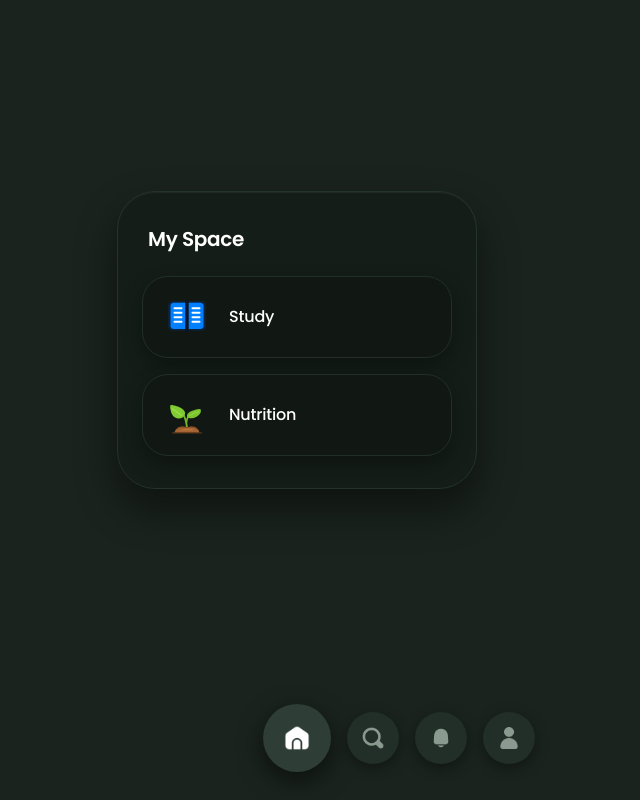
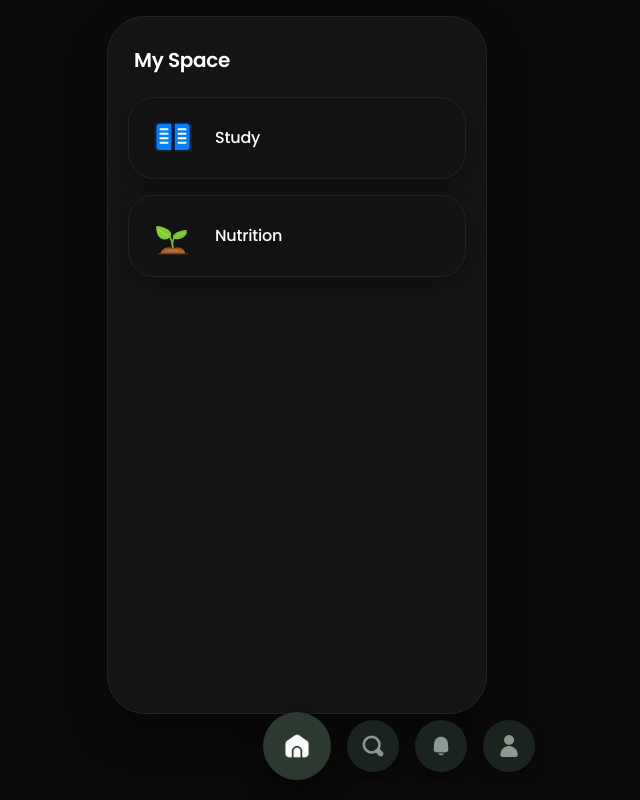
Before and after one commit to minsathya/minsathya-app, a plain HTML site: page index.html in a window 1280 px wide. Shown: the whole page, without its empty margins (343-983 px from the left). Drawn offline with Linux system fonts and the light colour scheme; files whose address does not match are found by name.

Commit message:
Update index.html

```diff
--- a/index.html
+++ b/index.html
@@ -23,7 +23,7 @@
       gtag('config', 'G-5VGX2K64Y4');
     </script>
 
-    <!-- Favicon & App Icon Engine -->
+    <!-- Favicon Engine -->
     <link id="favicon" rel="icon" type="image/png" href="app-icon.png">
     <link rel="apple-touch-icon" href="app-icon.png">
 
@@ -35,43 +35,43 @@
         :root {
             --ease-smooth: cubic-bezier(0.16, 1, 0.3, 1);
 
-            /* Deep Sage Palette (#1a231e) */
-            --bg-color: #1a231e;
+            /* Main App Background remains strict #0b0b0b */
+            --bg-color: #0b0b0b;
             --text-main: #ffffff;
-            --text-muted: #8a9a90;
-            --panel-bg: #111814;
-            --panel-border: #222f28;
+            --text-muted: #888888;
+            --panel-bg: #121212;
+            --panel-border: #222222;
 
-            /* 3D Workspace Container Variables */
-            --myspace-bg: #141d18;
-            --myspace-border: #24332b;
-            --myspace-shadow: 0 20px 40px rgba(0, 0, 0, 0.45), inset 0 1px 0 rgba(255, 255, 255, 0.05);
+            /* 3D Workspace Vertical Pill Container */
+            --myspace-bg: #141414;
+            --myspace-border: #242424;
+            --myspace-shadow: 0 20px 40px rgba(0, 0, 0, 0.45);
             --card-shadow: 0 8px 20px rgba(0, 0, 0, 0.3);
             --card-shadow-hover: 0 16px 36px rgba(0, 0, 0, 0.5);
-            --card-border-hover: #34483d;
+            --card-border-hover: #383838;
 
-            /* Navigation Bar Colors */
-            --nav-circle-bg: #222e28;
-            --nav-circle-active-bg: #2e3d35;
+            /* Navigation Button Styling (#1a231e background, white icons) */
+            --nav-circle-bg: #1a231e;
+            --nav-circle-active-bg: #2b3931;
             --nav-icon-inactive: #8a9a90;
             --nav-icon-active: #ffffff;
         }
 
         body.light-mode {
-            --bg-color: #e9ebe6;
+            --bg-color: #ebebe4;
             --text-main: #111111;
-            --text-muted: #626c66;
+            --text-muted: #666666;
             --panel-bg: #ffffff;
-            --panel-border: #d4d8cf;
+            --panel-border: #e2e2e7;
 
-            --myspace-bg: #f3f5f1;
-            --myspace-border: #d2d7cd;
-            --myspace-shadow: 0 20px 45px rgba(0, 0, 0, 0.06), inset 0 1px 0 rgba(255, 255, 255, 0.8);
+            --myspace-bg: #f5f5f0;
+            --myspace-border: #dcdce0;
+            --myspace-shadow: 0 20px 45px rgba(0, 0, 0, 0.06);
             --card-shadow: 0 8px 20px rgba(0, 0, 0, 0.04);
             --card-shadow-hover: 0 16px 32px rgba(0, 0, 0, 0.09);
-            --card-border-hover: #b4bcaf;
+            --card-border-hover: #b8b8c0;
 
-            --nav-circle-bg: #dbe0d7;
+            --nav-circle-bg: #dce3dd;
             --nav-circle-active-bg: #ffffff;
             --nav-icon-inactive: #626c66;
             --nav-icon-active: #111111;
@@ -98,7 +98,35 @@
         }
 
         /* ---------------------------------------------------- */
-        /* HORIZONTAL SLIDER & SMART JUMP CONTAINER             */
+        /* 500ms APP ICON SPLASH SCREEN                         */
+        /* ---------------------------------------------------- */
+        #splashScreen {
+            position: fixed;
+            inset: 0;
+            background-color: #0b0b0b;
+            z-index: 99999;
+            display: flex;
+            align-items: center;
+            justify-content: center;
+            transition: opacity 0.3s var(--ease-smooth), visibility 0.3s var(--ease-smooth);
+        }
+
+        #splashScreen.hide {
+            opacity: 0;
+            visibility: hidden;
+            pointer-events: none;
+        }
+
+        .splash-logo {
+            width: 88px;
+            height: 88px;
+            border-radius: 22px;
+            box-shadow: 0 12px 32px rgba(0, 0, 0, 0.6);
+            object-fit: cover;
+        }
+
+        /* ---------------------------------------------------- */
+        /* HORIZONTAL SLIDER CONTAINER                          */
         /* ---------------------------------------------------- */
         .content-slider {
             display: flex;
@@ -109,7 +137,6 @@
             scroll-snap-type: x mandatory;
             scroll-behavior: smooth;
             -webkit-overflow-scrolling: touch;
-            padding-bottom: 120px;
             scrollbar-width: none;
             transition: opacity 0.18s var(--ease-smooth);
             opacity: 1;
@@ -126,28 +153,32 @@
         .tab-content {
             flex: 0 0 100vw;
             width: 100vw;
-            min-height: calc(100vh - 120px);
+            height: 100vh;
             scroll-snap-align: start;
             scroll-snap-stop: always;
-            padding: 24px;
+            padding: 16px 16px 0 16px;
             box-sizing: border-box;
             display: flex;
             justify-content: center;
-            align-items: center;
+            align-items: flex-start; /* Aligns container from top down */
         }
 
         /* ---------------------------------------------------- */
-        /* VERTICAL PILL WORKSPACE CONTAINER                    */
+        /* VERTICAL PILL WORKSPACE (TOP TO BOTTOM EXTENSION)    */
         /* ---------------------------------------------------- */
         .myspace-container {
             width: 100%;
-            max-width: 360px;
+            max-width: 380px;
+            height: calc(100vh - 102px); /* Occupies top to bottom touching nav buttons */
             background-color: var(--myspace-bg);
             border: 1px solid var(--myspace-border);
             border-radius: 38px;
-            padding: 32px 24px;
+            padding: 28px 20px;
             box-shadow: var(--myspace-shadow);
-            transition: background-color 0.8s var(--ease-smooth), border-color 0.8s var(--ease-smooth), box-shadow 0.8s var(--ease-smooth);
+            display: flex;
+            flex-direction: column;
+            justify-content: flex-start;
+            transition: background-color 0.8s var(--ease-smooth), border-color 0.8s var(--ease-smooth);
         }
 
         /* TOP LEFT CORNER TITLE */
@@ -182,7 +213,7 @@
             padding: 16px 20px;
             display: flex;
             flex-direction: row;
-            align-items: center; /* Strict vertical center alignment */
+            align-items: center; /* Strict baseline centering */
             justify-content: flex-start;
             gap: 18px;
             text-decoration: none !important;
@@ -217,7 +248,7 @@
             font-weight: 500;
             color: var(--text-main);
             letter-spacing: -0.2px;
-            line-height: 1; /* Reset height box to lock baseline alignment */
+            line-height: 1;
             display: flex;
             align-items: center;
             margin: 0;
@@ -253,7 +284,7 @@
         /* ---------------------------------------------------- */
         .floating-nav-wrapper {
             position: fixed;
-            bottom: 28px;
+            bottom: 20px;
             left: 0;
             width: 100vw;
             display: flex;
@@ -275,7 +306,7 @@
             will-change: transform;
         }
 
-        /* Inactive Circle Buttons */
+        /* Inactive Circle Buttons (#1a231e) */
         .nav-circle {
             width: 52px;
             height: 52px;
@@ -295,10 +326,10 @@
                 box-shadow 0.45s var(--ease-smooth),
                 transform 0.2s ease;
 
-            box-shadow: 0 4px 14px rgba(0, 0, 0, 0.35);
+            box-shadow: 0 4px 14px rgba(0, 0, 0, 0.4);
         }
 
-        /* CSS MASKING FOR CUSTOM PNG NAVIGATION ICONS */
+        /* MASKING FOR CUSTOM PNG NAVIGATION ICONS */
         .nav-icon {
             width: 22px;
             height: 22px;
@@ -343,13 +374,13 @@
             width: 68px;
             height: 68px;
             background: var(--nav-circle-active-bg);
-            box-shadow: 0 8px 24px rgba(0, 0, 0, 0.55);
+            box-shadow: 0 8px 24px rgba(0, 0, 0, 0.6);
         }
 
         .nav-circle.active .nav-icon {
             width: 26px;
             height: 26px;
-            background-color: var(--nav-icon-active);
+            background-color: var(--nav-icon-active); /* Pure White */
         }
 
         .nav-circle:active {
@@ -357,13 +388,18 @@
         }
 
         @media (max-width: 700px) {
-            .myspace-container { padding: 28px 18px; border-radius: 32px; max-width: 320px; }
+            .myspace-container { padding: 24px 16px; border-radius: 32px; max-width: 100%; }
             .myspace-title { font-size: 18px; margin-bottom: 18px; }
             .myspace-card { padding: 14px 18px; border-radius: 22px; }
         }
     </style>
 </head>
 <body>
+
+    <!-- Startup 500ms App Icon Splash Overlay -->
+    <div id="splashScreen">
+        <img src="app-icon.png" alt="App Icon" class="splash-logo">
+    </div>
 
     <!-- Main Horizontal Page Slider -->
     <main class="content-slider" id="contentSlider">
@@ -448,26 +484,22 @@
 
     </main>
 
-    <!-- Standalone Floating Centered Navigation Buttons -->
+    <!-- Floating Centered Navigation Track -->
     <div class="floating-nav-wrapper">
         <nav class="nav-track" id="navTrack">
 
-            <!-- Button 0: Home -->
             <button class="nav-circle active" data-index="0" onclick="navigateToPage(0)" aria-label="Home Workspace">
                 <span class="nav-icon nav-icon-home"></span>
             </button>
 
-            <!-- Button 1: Search -->
             <button class="nav-circle" data-index="1" onclick="navigateToPage(1)" aria-label="Search">
                 <span class="nav-icon nav-icon-search"></span>
             </button>
 
-            <!-- Button 2: Updates (Bell) -->
             <button class="nav-circle" data-index="2" onclick="navigateToPage(2)" aria-label="Notifications and Updates">
                 <span class="nav-icon nav-icon-bell"></span>
             </button>
 
-            <!-- Button 3: Profile (Avatar) -->
             <button class="nav-circle" data-index="3" onclick="navigateToPage(3)" aria-label="User Profile">
                 <span class="nav-icon nav-icon-avatar"></span>
             </button>
@@ -476,6 +508,14 @@
     </div>
 
     <script>
+        // 500ms Splash Screen Handler
+        window.addEventListener('DOMContentLoaded', () => {
+            setTimeout(() => {
+                const splash = document.getElementById('splashScreen');
+                if (splash) splash.classList.add('hide');
+            }, 500);
+        });
+
         const slider = document.getElementById('contentSlider');
         const track = document.getElementById('navTrack');
         const buttons = document.querySelectorAll('.nav-circle');
@@ -509,7 +549,6 @@
             updateActiveButton(targetIndex);
 
             if (distance > 1) {
-                // SMART JUMP: Cross-fade to hide middle pages
                 slider.classList.add('fade-out');
 
                 setTimeout(() => {
@@ -522,7 +561,6 @@
                 }, 180);
 
             } else {
-                // ADJACENT NAVIGATION: Natural slide scroll
                 slider.scrollTo({
                     left: targetPage.offsetLeft,
                     behavior: 'smooth'
@@ -532,7 +570,7 @@
             }
         }
 
-        // Horizontal Finger Swipe Listener
+        // Horizontal Swipe Listener
         slider.addEventListener('scroll', () => {
             if (isClickScrolling) return;
 
@@ -555,7 +593,6 @@
             }, { passive: true });
         });
 
-        // Initialize centering on load and resize
         window.addEventListener('DOMContentLoaded', () => {
             updateActiveButton(0);
         });
```
